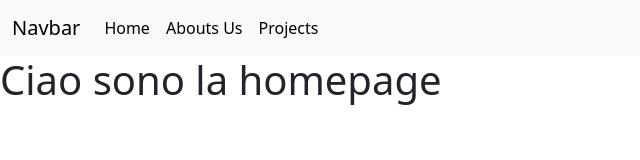
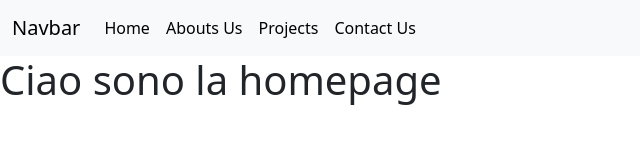
Before and after one commit to Gabriele-Cavallo/vite-boolfolio, a Vue app: page / in a window 1280 px wide. Shown: the top 160 px of the page, without its empty margins (0-640 px from the left). Built offline with nearby package versions, Linux system fonts and the light colour scheme.

Commit message:
feat: add navLinks array for ul navbar-nav

```diff
--- a/src/components/AppHeader.vue
+++ b/src/components/AppHeader.vue
@@ -1,6 +1,28 @@
 <script>
     export default{
-        name: 'AppHeader'
+        name: 'AppHeader',
+        data() {
+            return {
+                navLinks : [
+                    {
+                        label: 'Home',
+                        route: 'home',
+                    },
+                    {
+                        label: 'Abouts Us',
+                        route: 'about',
+                    },
+                    {
+                        label: 'Projects',
+                        route: 'projects',
+                    },
+                    {
+                        label: 'Contact Us',
+                        route: 'contact-us',
+                    },
+                ]
+            }
+        }
     }
 </script>
 
@@ -14,15 +36,11 @@
                 </button>
                 <div class="collapse navbar-collapse" id="navbarNav">
                     <ul class="navbar-nav">
-                        <li class="nav-item">
-                            <router-link class="nav-link active" aria-current="page" :to="{ name: 'home'}">Home</router-link>
-                        </li>
-                        <li class="nav-item">
-                            <router-link class="nav-link active" aria-current="page" :to="{ name: 'about'}">Abouts Us</router-link>
-                        </li>
-                        <li class="nav-item">
-                            <router-link class="nav-link active" aria-current="page" :to="{ name: 'projects'}">Projects</router-link>
-                        </li>
+                        <div v-for="link in navLinks">
+                            <li class="nav-item">
+                                <router-link class="nav-link active" aria-current="page" :to="{ name: link.route }">{{ link.label }}</router-link>
+                            </li>
+                        </div>
                     </ul>
                 </div>
             </div>
```
